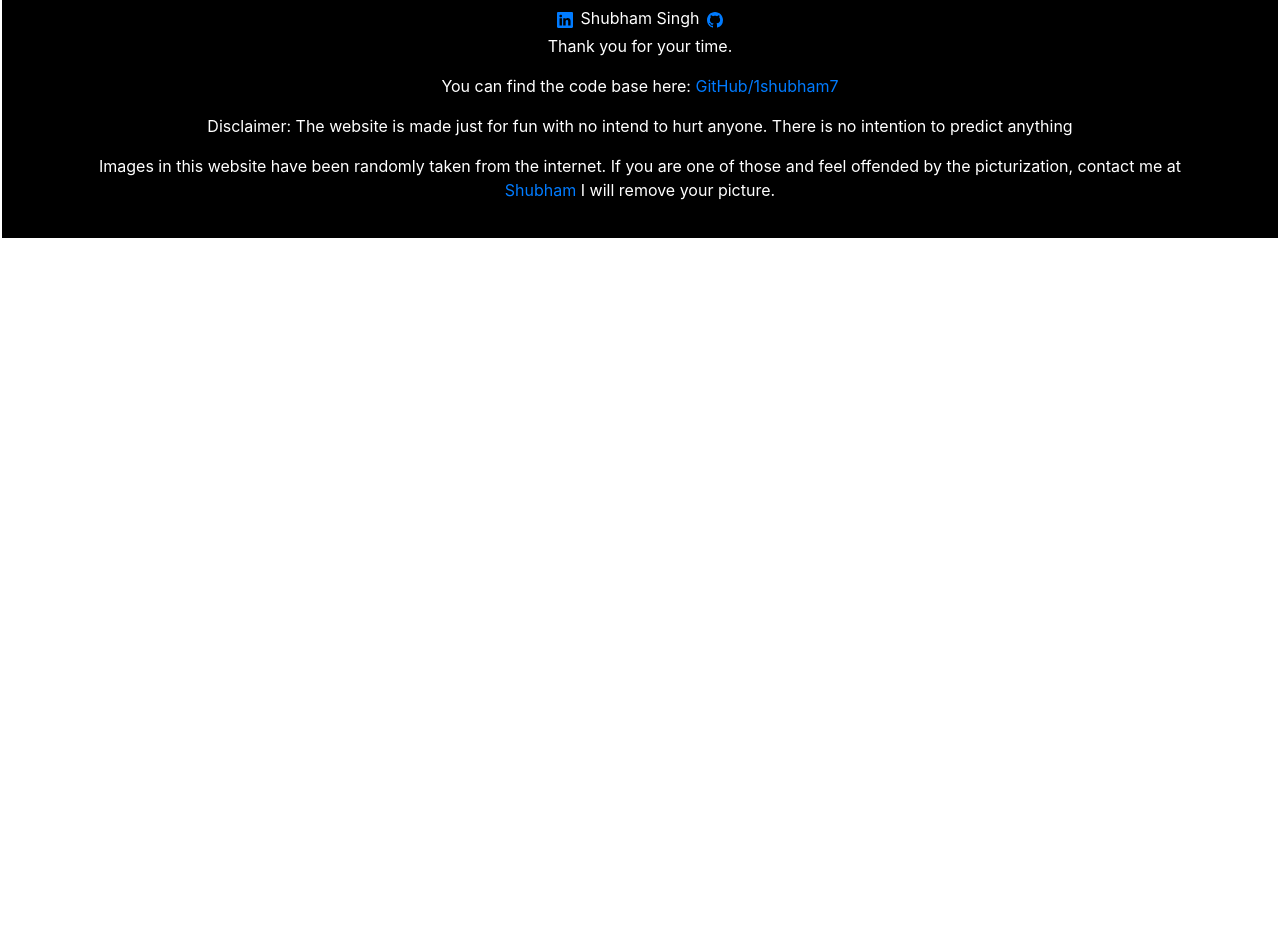
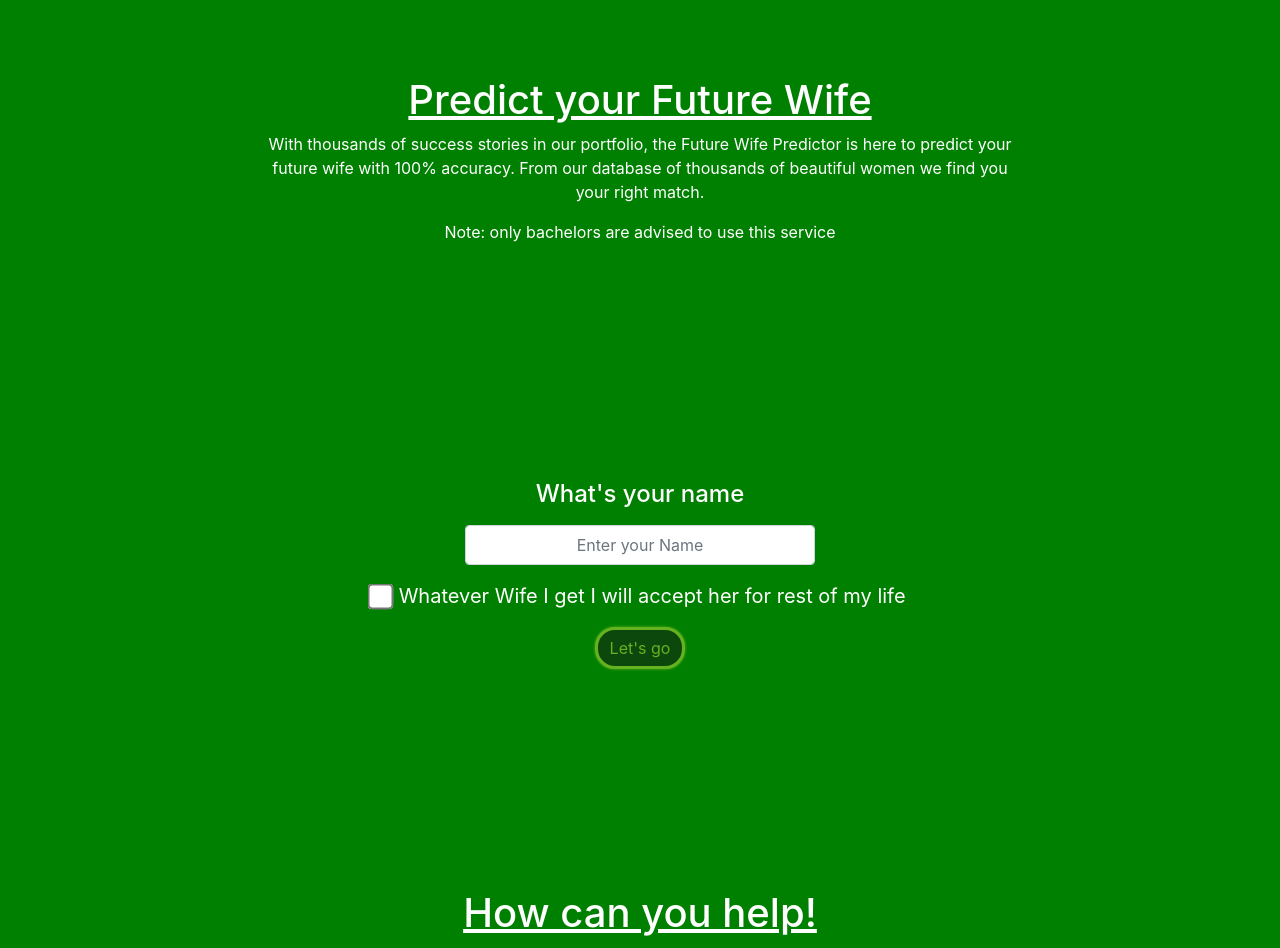
Before and after one commit to 1Shubham7/Wife-Predictor-v2, a React (Create React App) app: page / in a window 1280 px wide. Shown: the part 440-1388 px from the top of the page. Before the commit the page ends 800 px from the top, so only its background shows below. Built offline with nearby package versions, Linux system fonts and the light colour scheme.

Commit message:
issue solved : website displaying all components

```diff
--- a/public/index.html
+++ b/public/index.html
@@ -29,7 +29,7 @@
 <link rel="stylesheet" href="https://cdn.jsdelivr.net/npm/bootstrap@4.4.1/dist/css/bootstrap.min.css" integrity="sha384-Vkoo8x4CGsO3+Hhxv8T/Q5PaXtkKtu6ug5TOeNV6gBiFeWPGFN9MuhOf23Q9Ifjh" crossorigin="anonymous">
 
 
-    <title>React App</title>
+    <title>Wife Predictor</title>
   </head>
   <body>
     <noscript>You need to enable JavaScript to run this app.</noscript>
--- a/src/App.js
+++ b/src/App.js
@@ -37,9 +37,14 @@ const refreshAboutPage = ()=>{
         <ul>
 
 
-        <a  href={window.location.pathname==='/wife-predictor/about'? '/wife-predictor' : '#wifeplay'} style={{color:'green'}}>
+        {/* <a  href={window.location.pathname==='/wife-predictor/about'? '/wife-predictor' : '#wifeplay'} style={{color:'green'}}>
+        <li className="navclass news " id="navbarid" onClick={window.location.pathname==='/wife-predictor/about'?refreshAboutPage:null}>{window.location.pathname==='/wife-predictor' ? 'Play' : 'Home'}</li>
+      </a> */}
+
+<a  href={window.location.pathname==='/wife-predictor/about'? '/wife-predictor' : '#wifeplay'} style={{color:'green'}}>
         <li className="navclass news " id="navbarid" onClick={window.location.pathname==='/wife-predictor/about'?refreshAboutPage:null}>{window.location.pathname==='/wife-predictor' ? 'Play' : 'Home'}</li>
       </a>
+
           <a href="https://github.com/1Shubham7" target="_blank" rel="noreferrer"><li  className="news">GitHub</li></a>
           <a href="https://www.linkedin.com/in/shubham-singh-mahar-5a002b20b/" target="_blank" rel="noreferrer" ><li  className="news">LinkedIn</li></a>
           <Link to="/wife-predictor/about" onClick={refreshAboutPage}><li  className="news">About</li></Link>
@@ -49,20 +54,20 @@ const refreshAboutPage = ()=>{
 
 
       <Routes>
-  <Route path="/wife-predictor/about" element={<About />} />
-  {/* other routes here */}
-
-    <Route path='/wife-predictor' element={<>
-    <Wife></Wife>
-      <Confirm></Confirm>
-      <HowCanYouHelp></HowCanYouHelp>
+  <Route path="/about" element={<About />} />
+    <Route path='/' element={<>
+    <Wife />
+      <Confirm />
+      <HowCanYouHelp />
       </>} />
 
 </Routes>
 
-
-
-      <Footer></Footer>
+{/*
+      <Wife />
+      <Confirm />
+      <HowCanYouHelp />
+      <Footer></Footer> */}
 
       </Router>
     </div>
```
